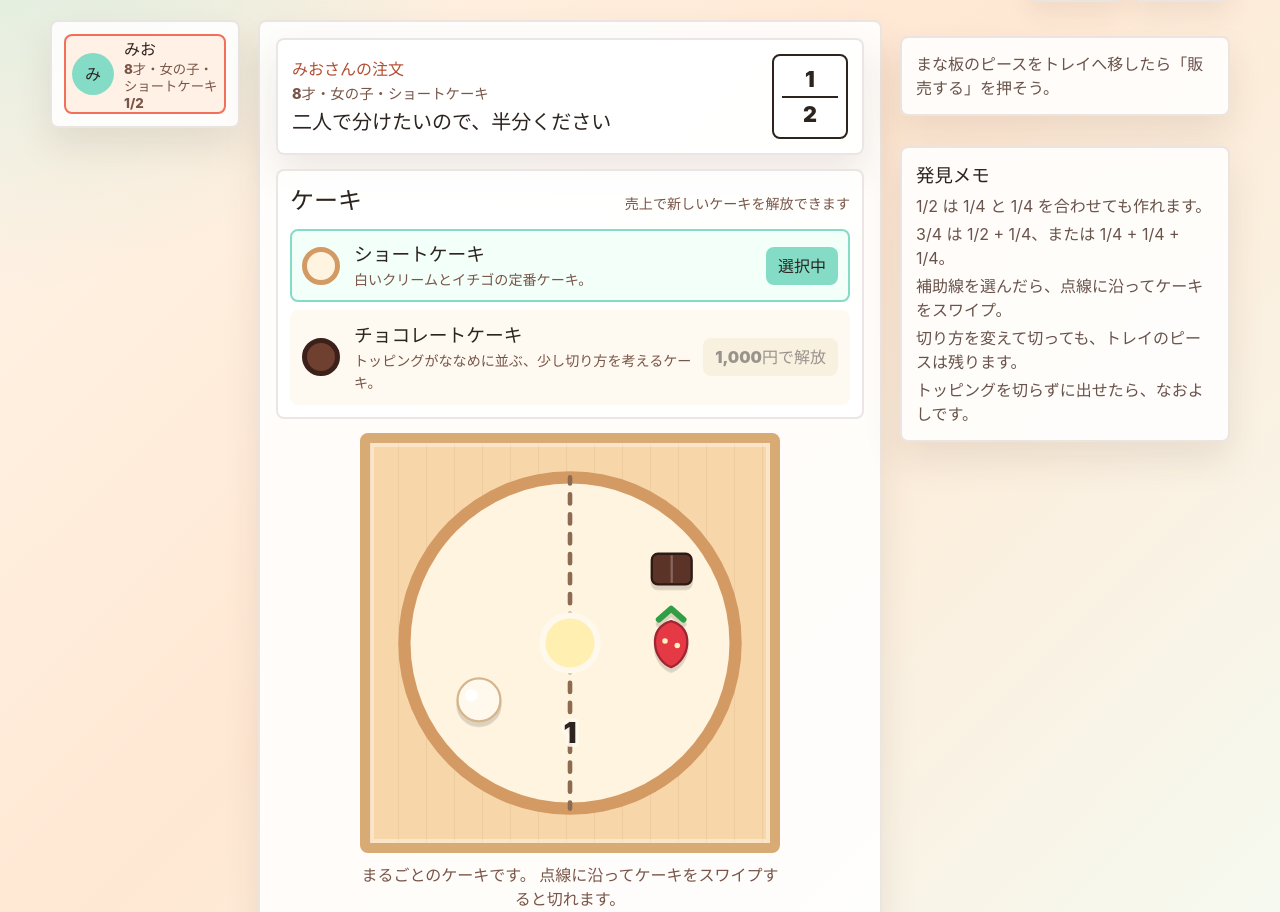
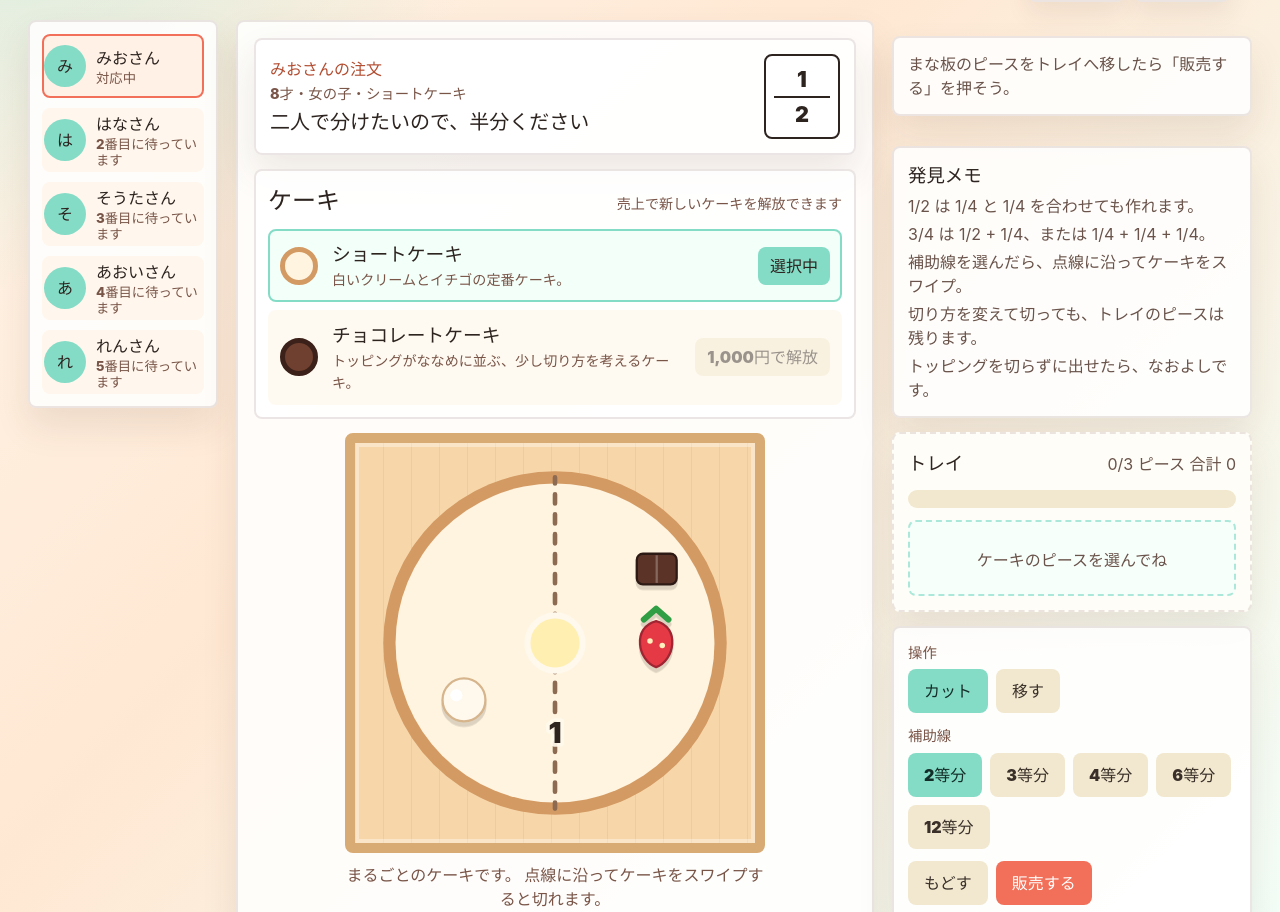
Before and after one commit to TsurutaProject/Cake-Game, a React (Vite) app: page / in a window 1280 px wide. Shown: the part 220-1132 px from the top of the page. Built offline with nearby package versions, Linux system fonts and the light colour scheme.

Commit message:
ケーキ操作・UI修正

```diff
--- a/src/App.tsx
+++ b/src/App.tsx
@@ -9,8 +9,15 @@ import { Tray } from './components/Tray'
 import { cakes, getCakeById } from './data/cakes'
 import { orders } from './data/orders'
 import { stages } from './data/stages'
-import type { CakeKind, CakePieceModel, InteractionMode, Order, ResultState } from './types/game'
-import { createWholeCakePiece, cutCakePieces } from './utils/cakeGeometry'
+import type {
+  CakeKind,
+  CakePieceModel,
+  Fraction,
+  InteractionMode,
+  Order,
+  ResultState,
+} from './types/game'
+import { createWholeCakePiece, cutCakePieces, normalizeAngle } from './utils/cakeGeometry'
 import {
   addFractions,
   areFractionsEqual,
@@ -21,6 +28,7 @@ import './styles/global.css'
 import './styles/game.css'
 
 const maxTrayPieces = 3
+const visibleCustomerCount = 5
 const stage = stages[0]
 const stageOrders = orders.filter((order) => stage.orderIds.includes(order.id))
 const initialCake = getCakeById('shortcake')
@@ -39,6 +47,35 @@ const recipeBonusReward = 180
 interface DifficultyRange {
   min: number
   max: number
+}
+
+interface CarriedPieceState {
+  fraction: Fraction
+  x: number
+  y: number
+}
+
+const getVisibleQueueOrders = (activeOrder: Order): Order[] => {
+  const activeIndex = stageOrders.findIndex((order) => order.id === activeOrder.id)
+  const startIndex = activeIndex === -1 ? 0 : activeIndex
+
+  return Array.from(
+    { length: visibleCustomerCount },
+    (_, index) => stageOrders[(startIndex + index) % stageOrders.length],
+  )
+}
+
+const getCutAngleKey = (angle: number): string => normalizeAngle(angle).toFixed(3)
+
+const mergeCutMarkAngles = (currentAngles: number[], nextAngles: number[]): number[] => {
+  const angleMap = new Map<string, number>()
+
+  ;[...currentAngles, ...nextAngles].forEach((angle) => {
+    const normalizedAngle = normalizeAngle(angle)
+    angleMap.set(getCutAngleKey(normalizedAngle), normalizedAngle)
+  })
+
+  return Array.from(angleMap.values()).sort((left, right) => left - right)
 }
 
 const getDifficultyRange = (servedCount: number, comboCount: number): DifficultyRange => {
@@ -134,12 +171,15 @@ function App() {
     createWholeCakePiece(initialCake),
   ])
   const [selectedPieces, setSelectedPieces] = useState<CakePieceModel[]>([])
+  const [cutMarkAngles, setCutMarkAngles] = useState<number[]>([])
+  const [carriedPiece, setCarriedPiece] = useState<CarriedPieceState | null>(null)
   const [result, setResult] = useState<ResultState>(idleResult)
   const [money, setMoney] = useState(0)
   const [combo, setCombo] = useState(0)
 
   const activeCake = getCakeById(activeCakeId)
   const activeOrder = stageOrders.find((order) => order.id === activeOrderId) ?? stageOrders[0]
+  const visibleQueueOrders = useMemo(() => getVisibleQueueOrders(activeOrder), [activeOrder])
 
   const cutToppingIds = useMemo(
     () =>
@@ -155,6 +195,8 @@ function App() {
 
     setSelectedPieces([])
     setBoardPieces([createWholeCakePiece(cake)])
+    setCutMarkAngles([])
+    setCarriedPiece(null)
     setActiveCuts(null)
     setInteractionMode('cut')
   }
@@ -179,15 +221,26 @@ function App() {
     const nextBatch = cutBatch + 1
     setActiveCuts(cuts)
     setCutBatch(nextBatch)
+    setCutMarkAngles((currentAngles) => mergeCutMarkAngles(currentAngles, cutAngles))
     setBoardPieces((currentPieces) =>
       cutCakePieces(currentPieces, cutAngles, activeCake.toppings, nextBatch, activeCake),
     )
     setResult(idleResult)
   }
 
-  const handleSelectOrder = (orderId: string): void => {
-    setActiveOrderId(orderId)
-    clearTray()
+  const handleCarryPieceChange = (
+    piece: CakePieceModel,
+    position: { x: number; y: number } | null,
+  ): void => {
+    setCarriedPiece(
+      position === null
+        ? null
+        : {
+            fraction: piece.fraction,
+            x: position.x,
+            y: position.y,
+          },
+    )
   }
 
   const handleSelectCake = (cakeId: CakeKind): void => {
@@ -390,10 +443,8 @@ function App() {
 
       <div className="game-layout">
         <CustomerQueue
-          orders={[activeOrder]}
+          orders={visibleQueueOrders}
           activeOrderId={activeOrder.id}
-          getCakeName={(cakeId) => getCakeById(cakeId).name}
-          onSelectOrder={handleSelectOrder}
         />
 
         <section className="play-area">
@@ -411,28 +462,14 @@ function App() {
             cake={activeCake}
             toppings={activeCake.toppings}
             cutToppingIds={cutToppingIds}
+            cutMarkAngles={cutMarkAngles}
             isTrayFull={selectedPieces.length >= maxTrayPieces}
             interactionMode={interactionMode}
             currentCuts={currentCuts}
             activeCuts={activeCuts}
             onCutCake={handleCutCake}
             onMovePieceToTray={handleMovePieceToTray}
-          />
-          <Tray
-            selectedPieces={selectedPieces}
-            total={total}
-            maxPieces={maxTrayPieces}
-            onRemovePiece={handleReturnPieceToBoard}
-            onDropPiece={handleMovePieceToTrayById}
-          />
-          <GameControls
-            allowedCuts={stage.allowedCuts}
-            currentCuts={currentCuts}
-            interactionMode={interactionMode}
-            onChangeCuts={handleChangeCuts}
-            onChangeInteractionMode={setInteractionMode}
-            onServe={handleServe}
-            onClear={clearTray}
+            onCarryPieceChange={handleCarryPieceChange}
           />
         </section>
 
@@ -450,8 +487,33 @@ function App() {
             <p>切り方を変えて切っても、トレイのピースは残ります。</p>
             <p>トッピングを切らずに出せたら、なおよしです。</p>
           </section>
+          <Tray
+            selectedPieces={selectedPieces}
+            total={total}
+            maxPieces={maxTrayPieces}
+            onRemovePiece={handleReturnPieceToBoard}
+            onDropPiece={handleMovePieceToTrayById}
+          />
+          <GameControls
+            allowedCuts={stage.allowedCuts}
+            currentCuts={currentCuts}
+            interactionMode={interactionMode}
+            onChangeCuts={handleChangeCuts}
+            onChangeInteractionMode={setInteractionMode}
+            onServe={handleServe}
+            onClear={clearTray}
+          />
         </aside>
       </div>
+      {carriedPiece !== null ? (
+        <div
+          className="carry-badge"
+          style={{ left: carriedPiece.x, top: carriedPiece.y }}
+          aria-live="polite"
+        >
+          運び中: {formatFraction(carriedPiece.fraction)}
+        </div>
+      ) : null}
     </main>
   )
 }
--- a/src/components/CakeBoard.tsx
+++ b/src/components/CakeBoard.tsx
@@ -11,12 +11,17 @@ interface CakeBoardProps {
   cake: CakeDefinition
   toppings: Topping[]
   cutToppingIds: string[]
+  cutMarkAngles: number[]
   isTrayFull: boolean
   interactionMode: InteractionMode
   currentCuts: number
   activeCuts: number | null
   onCutCake: (cuts: number, cutAngles: number[]) => void
   onMovePieceToTray: (piece: CakePieceModel) => void
+  onCarryPieceChange: (
+    piece: CakePieceModel,
+    position: { x: number; y: number } | null,
+  ) => void
 }
 
 interface BoardPoint {
@@ -135,12 +140,14 @@ export function CakeBoard({
   cake,
   toppings,
   cutToppingIds,
+  cutMarkAngles,
   isTrayFull,
   interactionMode,
   currentCuts,
   activeCuts,
   onCutCake,
   onMovePieceToTray,
+  onCarryPieceChange,
 }: CakeBoardProps) {
   const [swipeStart, setSwipeStart] = useState<BoardPoint | null>(null)
   const [swipeEnd, setSwipeEnd] = useState<BoardPoint | null>(null)
@@ -238,9 +245,32 @@ export function CakeBoard({
               isTrayFull={isTrayFull}
               canMove={interactionMode === 'move'}
               onMoveToTray={onMovePieceToTray}
+              onCarryPieceChange={onCarryPieceChange}
             />
           ))}
           <ToppingLayer toppings={toppings} cutToppingIds={cutToppingIds} pieces={pieces} />
+          {cutMarkAngles.map((angle) => {
+            const point = polarToCartesian(center, center, pendingCutLineRadius, angle)
+
+            return (
+              <g key={angle} className="cut-mark">
+                <line
+                  x1={center}
+                  y1={center}
+                  x2={point.x}
+                  y2={point.y}
+                  className="cut-mark-line cut-mark-line--halo"
+                />
+                <line
+                  x1={center}
+                  y1={center}
+                  x2={point.x}
+                  y2={point.y}
+                  className="cut-mark-line"
+                />
+              </g>
+            )
+          })}
           {pendingCutAngles.map((angle) => {
             const point = polarToCartesian(center, center, pendingCutLineRadius, angle)
 
--- a/src/components/CakePiece.tsx
+++ b/src/components/CakePiece.tsx
@@ -7,12 +7,24 @@ interface CakePieceProps {
   isTrayFull: boolean
   canMove: boolean
   onMoveToTray: (piece: CakePieceModel) => void
+  onCarryPieceChange: (piece: CakePieceModel, position: CarryPosition | null) => void
+}
+
+interface CarryPosition {
+  x: number
+  y: number
 }
 
 const center = 120
 const radius = 104
 
-export function CakePiece({ piece, isTrayFull, canMove, onMoveToTray }: CakePieceProps) {
+export function CakePiece({
+  piece,
+  isTrayFull,
+  canMove,
+  onMoveToTray,
+  onCarryPieceChange,
+}: CakePieceProps) {
   const middleAngle = (piece.startAngle + piece.endAngle) / 2
   const isWholePiece = piece.endAngle - piece.startAngle >= 359.999
   const offsetAngle = ((middleAngle - 90) * Math.PI) / 180
@@ -21,18 +33,22 @@ export function CakePiece({ piece, isTrayFull, canMove, onMoveToTray }: CakePiec
     y: (isWholePiece ? 0 : 4) * Math.sin(offsetAngle),
   }
   const handlePointerDown = (event: PointerEvent<SVGPathElement>): void => {
-    if (!canMove) {
+    if (!canMove || isTrayFull) {
       return
     }
 
     event.preventDefault()
     window.getSelection()?.removeAllRanges()
+    onCarryPieceChange(piece, { x: event.clientX, y: event.clientY })
+
+    const handleDocumentPointerMove = (event: globalThis.PointerEvent): void => {
+      onCarryPieceChange(piece, { x: event.clientX, y: event.clientY })
+    }
 
     const handleDocumentPointerUp = (event: globalThis.PointerEvent): void => {
-      if (isTrayFull) {
-        return
-      }
-
+      document.removeEventListener('pointermove', handleDocumentPointerMove)
+      document.removeEventListener('pointercancel', handleDocumentPointerCancel)
+      onCarryPieceChange(piece, null)
       const droppedElement = document.elementFromPoint(event.clientX, event.clientY)
 
       if (droppedElement?.closest('.tray') !== null) {
@@ -40,7 +56,15 @@ export function CakePiece({ piece, isTrayFull, canMove, onMoveToTray }: CakePiec
       }
     }
 
+    const handleDocumentPointerCancel = (): void => {
+      document.removeEventListener('pointermove', handleDocumentPointerMove)
+      document.removeEventListener('pointerup', handleDocumentPointerUp)
+      onCarryPieceChange(piece, null)
+    }
+
+    document.addEventListener('pointermove', handleDocumentPointerMove)
     document.addEventListener('pointerup', handleDocumentPointerUp, { once: true })
+    document.addEventListener('pointercancel', handleDocumentPointerCancel, { once: true })
   }
 
   if (isWholePiece) {
--- a/src/components/CustomerQueue.tsx
+++ b/src/components/CustomerQueue.tsx
@@ -1,41 +1,31 @@
 import type { Order } from '../types/game'
-import { formatFraction } from '../utils/fraction'
 
 interface CustomerQueueProps {
   orders: Order[]
   activeOrderId: string
-  getCakeName: (cakeId: Order['cakeKind']) => string
-  onSelectOrder: (orderId: string) => void
 }
 
-const genderLabel: Record<Order['gender'], string> = {
-  girl: '女の子',
-  boy: '男の子',
-  adult: '大人',
-}
-
-export function CustomerQueue({ orders, activeOrderId, getCakeName, onSelectOrder }: CustomerQueueProps) {
+export function CustomerQueue({ orders, activeOrderId }: CustomerQueueProps) {
   return (
     <aside className="customer-queue" aria-label="今のお客さん">
-      {orders.map((order) => (
-        <button
-          key={order.id}
-          type="button"
+      <ol className="customer-queue__list">
+        {orders.map((order, index) => (
+          <li
+            key={`${order.id}-${index}`}
             className={
               order.id === activeOrderId ? 'customer-queue__item is-active' : 'customer-queue__item'
             }
-          onClick={() => onSelectOrder(order.id)}
           >
             <span className="customer-queue__avatar" aria-hidden="true">
               {order.customerName.slice(0, 1)}
             </span>
-          <span>
-            <strong>{order.customerName}</strong>
-            <small>{order.age}才・{genderLabel[order.gender]}・{getCakeName(order.cakeKind)}</small>
-            <small>{formatFraction(order.target)}</small>
+            <span className="customer-queue__details">
+              <strong>{order.customerName}さん</strong>
+              <small>{index === 0 ? '対応中' : `${index + 1}番目に待っています`}</small>
             </span>
-        </button>
+          </li>
         ))}
+      </ol>
     </aside>
   )
 }
--- a/src/styles/game.css
+++ b/src/styles/game.css
@@ -65,9 +65,9 @@
 
 .game-layout {
   display: grid;
-  grid-template-columns: minmax(150px, 190px) minmax(330px, 1fr) minmax(270px, 330px);
+  grid-template-columns: minmax(150px, 190px) minmax(360px, 1fr) minmax(310px, 360px);
   gap: 18px;
-  max-width: 1180px;
+  max-width: 1240px;
   margin: 0 auto;
   align-items: start;
 }
@@ -87,8 +87,15 @@
 
 .customer-queue {
   display: grid;
+  padding: 12px;
+}
+
+.customer-queue__list {
+  display: grid;
   gap: 10px;
-  padding: 12px;
+  margin: 0;
+  padding: 0;
+  list-style: none;
 }
 
 .customer-queue__item {
@@ -96,13 +103,11 @@
   grid-template-columns: 42px 1fr;
   gap: 10px;
   align-items: center;
-  width: 100%;
   min-height: 64px;
   border: 2px solid transparent;
   border-radius: 8px;
   background: #fff7ed;
   color: #2d2420;
-  cursor: pointer;
   text-align: left;
 }
 
@@ -126,6 +131,15 @@
   color: #795548;
   font-weight: 800;
   line-height: 1.25;
+}
+
+.customer-queue__details {
+  min-width: 0;
+}
+
+.customer-queue__details strong,
+.customer-queue__details small {
+  overflow-wrap: anywhere;
 }
 
 .play-area,
@@ -442,6 +456,25 @@
   stroke-width: 3;
 }
 
+.cut-mark {
+  filter: drop-shadow(0 2px 0 rgba(45, 36, 32, 0.28));
+  pointer-events: none;
+}
+
+.cut-mark-line {
+  stroke: #2d2420;
+  stroke-linecap: round;
+  stroke-width: 4.5;
+  opacity: 0.76;
+  pointer-events: none;
+}
+
+.cut-mark-line--halo {
+  stroke: rgba(255, 248, 236, 0.92);
+  stroke-width: 9;
+  opacity: 1;
+}
+
 .cake-center {
   fill: #fff1bd;
   stroke: #fff8ec;
@@ -454,6 +487,15 @@
   gap: 12px;
   align-items: center;
   justify-content: space-between;
+}
+
+.side-panel .game-controls {
+  display: grid;
+  padding: 14px;
+  border: 2px solid rgba(112, 83, 70, 0.14);
+  border-radius: 8px;
+  background: rgba(255, 255, 255, 0.86);
+  box-shadow: 0 18px 36px rgba(80, 48, 32, 0.1);
 }
 
 .control-label {
@@ -519,7 +561,7 @@
   padding: 14px;
 }
 
-.play-area > .tray {
+.tray {
   border-style: dashed;
   background: #fffdf7;
 }
@@ -585,6 +627,21 @@
   font-size: 1.15rem;
   font-weight: 900;
   cursor: pointer;
+}
+
+.carry-badge {
+  position: fixed;
+  z-index: 30;
+  padding: 8px 12px;
+  border: 2px solid #2d2420;
+  border-radius: 999px;
+  background: #fff8ec;
+  color: #2d2420;
+  font-size: 1rem;
+  font-weight: 900;
+  pointer-events: none;
+  transform: translate(14px, -50%);
+  box-shadow: 0 10px 20px rgba(45, 36, 32, 0.18);
 }
 
 .result-message {
@@ -662,7 +719,11 @@
   }
 
   .customer-queue {
-    grid-template-columns: repeat(4, minmax(0, 1fr));
+    overflow-x: auto;
+  }
+
+  .customer-queue__list {
+    grid-template-columns: repeat(5, minmax(132px, 1fr));
   }
 
   .cake-board {
@@ -680,7 +741,11 @@
   }
 
   .customer-queue {
-    grid-template-columns: repeat(2, minmax(0, 1fr));
+    margin-inline: -4px;
+  }
+
+  .customer-queue__list {
+    grid-template-columns: repeat(5, minmax(124px, 1fr));
   }
 
   .order-bubble {
```
Lines whose indentation alone changed are shown as unchanged.
